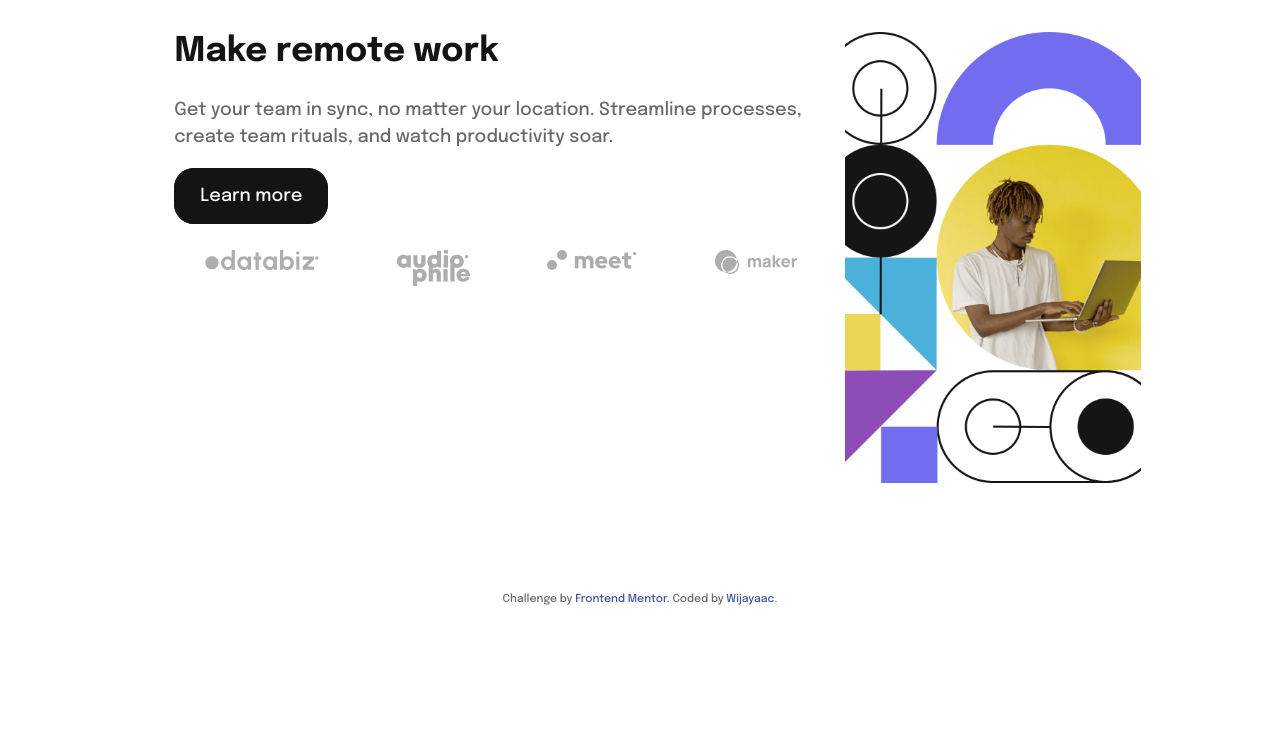
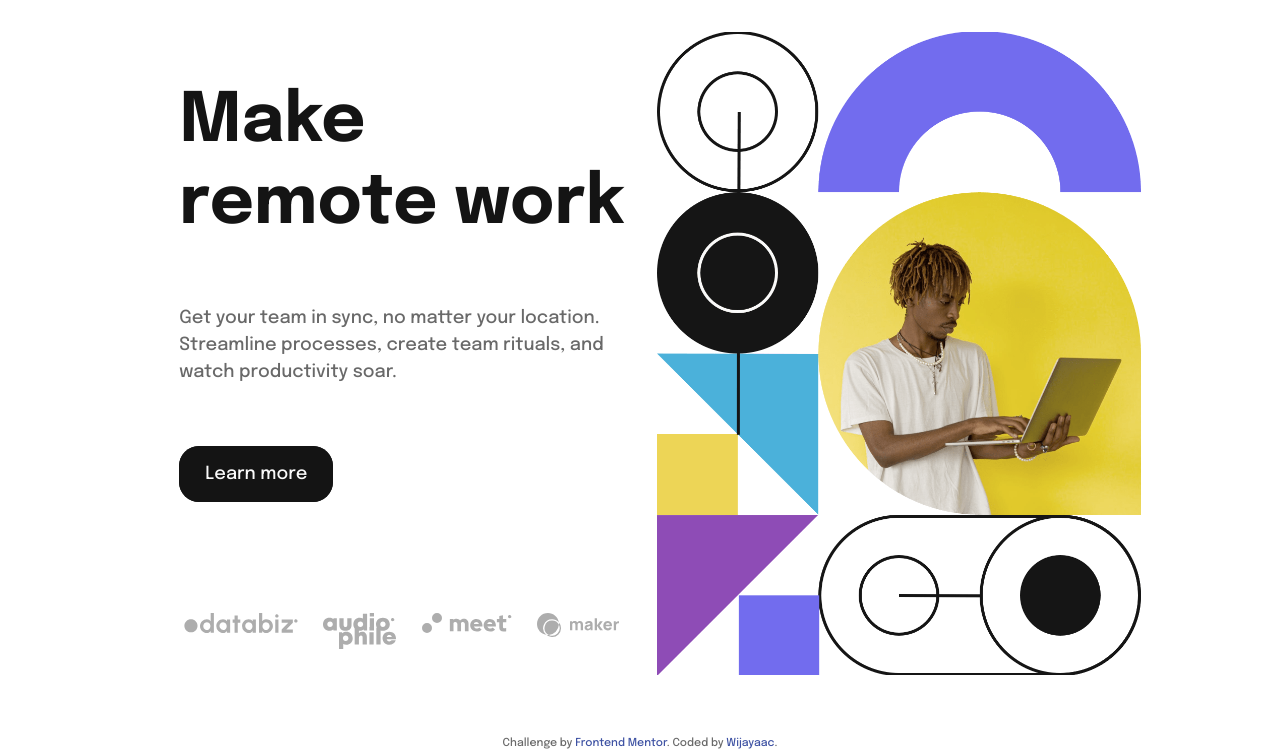
Before and after one commit to Wijayaac/section-with-dropdown-navigation-main, a website built with Parcel: page src/index.html in a window 1280 px wide. Shown: the part 68-820 px from the top of the page. Built offline with nearby package versions, Linux system fonts and the light colour scheme.

Commit message:
Fix : desktop layout styling

```diff
--- a/src/index.html
+++ b/src/index.html
@@ -151,7 +151,10 @@
           </picture>
         </div>
         <article class="hero__text">
-          <h1 class="heading heading--h1 hero__heading">
+          <h1 class="heading heading--h1 hero__heading hero__heading--desktop">
+            Make <br>remote work
+          </h1>
+          <h1 class="heading heading--h1 hero__heading hero__heading--mobile">
             Make remote work
           </h1>
           <p class="text text--copy hero__copy">
--- a/src/scss/components/_hero.scss
+++ b/src/scss/components/_hero.scss
@@ -22,8 +22,9 @@
 
     @include mq($from: desktop) {
       width: 484px;
-      padding-top: 45%;
+      padding-top: 643px;
       margin-left: auto;
+      margin-bottom: 0;
     }
 
     img {
@@ -45,16 +46,38 @@
 
     @include mq($from: desktop) {
       max-width: 100%;
-      margin: 0 0 0 35px;
+      margin: 0 0 0 40px;
+      padding-top: 50px;
       text-align: left;
     }
   }
   &__heading {
     color: $theme-black;
     margin-bottom: 24px;
+
+    @include mq($from: desktop) {
+      margin-bottom: 60px;
+    }
+    &--mobile {
+      display: block;
+
+      @include mq($from: desktop) {
+        display: none;
+      }
+    }
+    &--desktop {
+      display: none;
+      @include mq($from: desktop) {
+        display: block;
+      }
+    }
   }
   &__copy {
     margin-bottom: 32px;
+    @include mq($from: desktop) {
+      max-width: 42ch;
+      margin-bottom: 75px;
+    }
   }
   &__button {
     color: $theme-white;
@@ -65,6 +88,10 @@
   &--h1 {
     font-size: 34px;
     line-height: 120%;
+
+    @include mq($from: desktop) {
+      font-size: 68px;
+    }
   }
 }
 .btn {
--- a/src/scss/components/_partner.scss
+++ b/src/scss/components/_partner.scss
@@ -1,5 +1,9 @@
 .partner {
   margin-top: 40px;
+
+  @include mq($from: desktop) {
+    margin-top: 125px;
+  }
   &__wrapper {
     max-width: 90vw;
     margin: 0 auto;
```
